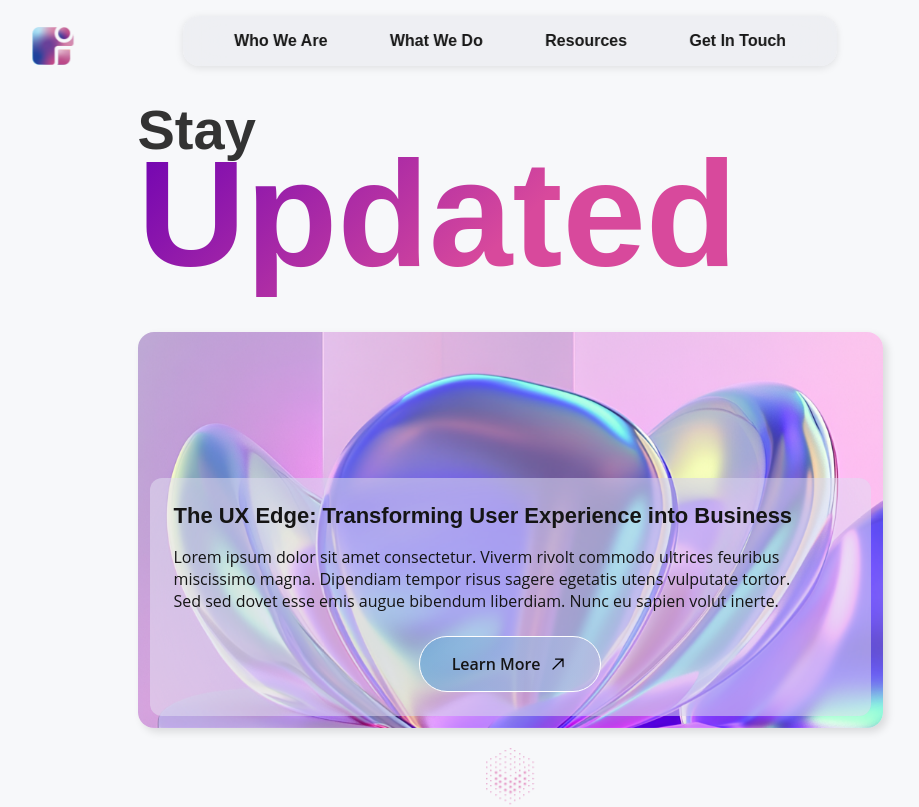
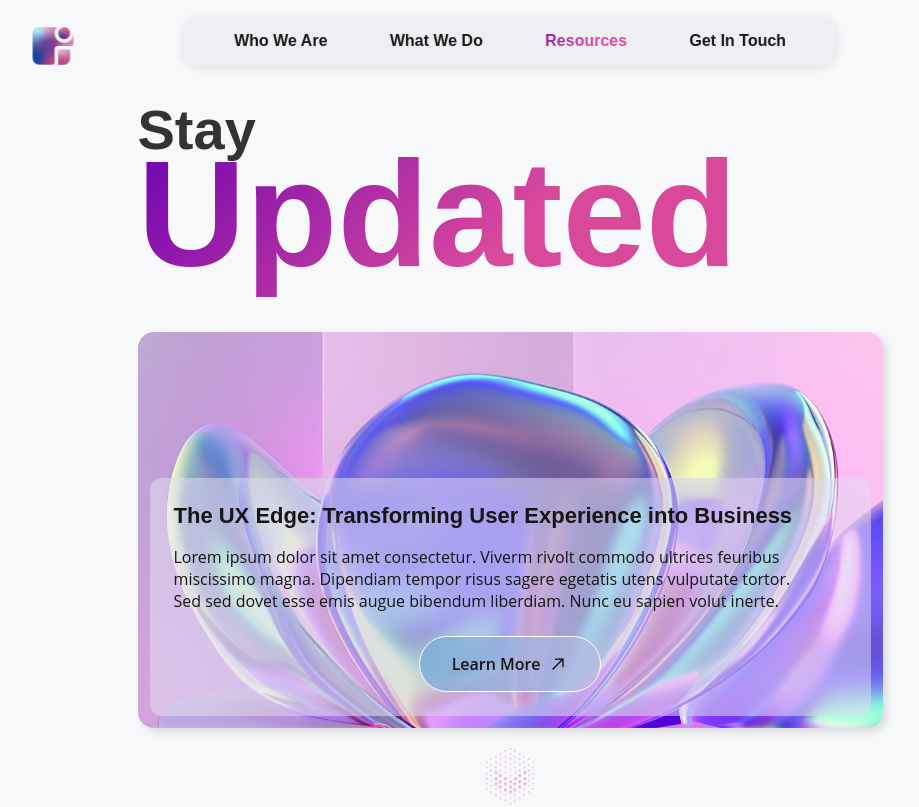
Before and after one commit to ideoguru/ideogfx.com, a Next.js app: page /Resources in a window 1280 px wide. Shown: the top 807 px of the page, without its empty margins (130-1049 px from the left). Built offline with nearby package versions, Linux system fonts and the light colour scheme.

Commit message:
active link issue fix

```diff
--- a/src/components/Header.tsx
+++ b/src/components/Header.tsx
@@ -16,10 +16,10 @@ const Header = () => {
       setActiveLink("who-we-are");
     } else if (path.includes("what-we-do")) {
       setActiveLink("what-we-do");
-    } else if (path.includes("insights")) {
-      setActiveLink("insights");
-    } else if (path.includes("get-in-touch")) {
-      setActiveLink("get-in-touch");
+    } else if (path.includes("Resources")) {
+      setActiveLink("Resources");
+    } else if (path.includes("Get-in-touch")) {
+      setActiveLink("Get-in-touch");
     }
   }, []);
 
```
